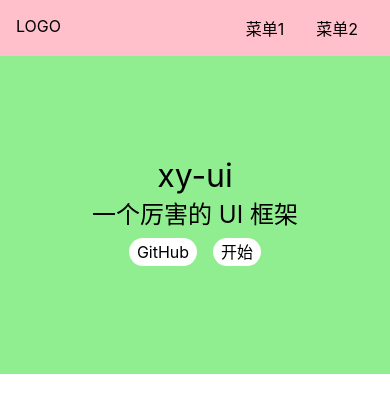
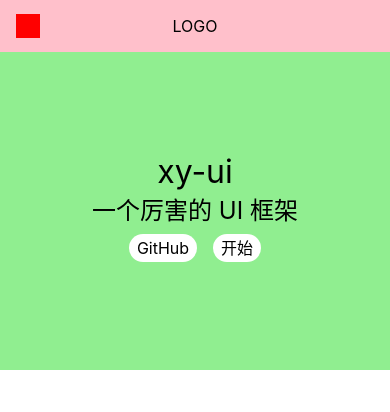
Before and after one commit to xuqiaoying/xy-ui, a Vue app: page / in a window 390 px wide. Shown: the top 412 px of the page. Built offline with nearby package versions, Linux system fonts and the light colour scheme.

Commit message:
toggleAside样式

```diff
--- a/src/components/Topnav.vue
+++ b/src/components/Topnav.vue
@@ -5,6 +5,7 @@
             <li>菜单1</li>
             <li>菜单2</li>
         </ul>
+        <span class="toggleAside"></span>
     </div>
 </template>
 
@@ -29,6 +30,8 @@
   padding: 16px;
   position: relative;
   z-index: 10;
+  justify-content: center;
+  align-items: center;
   > .logo {
     max-width: 6em;
     margin-right: auto;
@@ -41,5 +44,24 @@
       margin: 0 1em;
     }
   }
+  > .toggleAside {
+    display: inline-block;
+    width: 24px;
+    height: 24px;
+    background: red;
+    position: absolute;
+    left: 16px;
+    top: 50%;
+    transform: translateY(-50%);
+  }
+
+  @media screen and (max-width: 500px) {
+    > .menu {
+      display: none;
+    }
+    > .logo {
+      margin: 0 auto;
+    }
+  }
 }
 </style>
```
